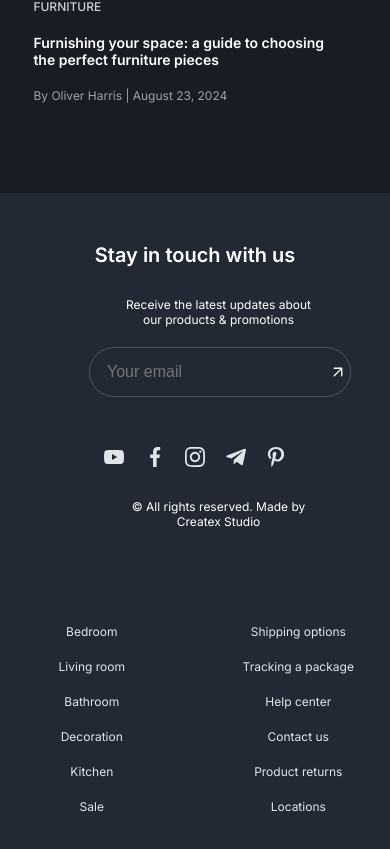
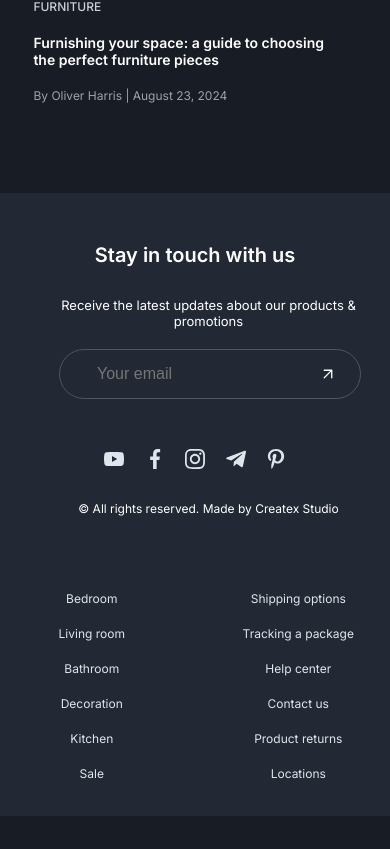
Before and after one commit to kamalijenifer05/cartzilla-kamali, a plain HTML site: page index.html in a window 390 px wide. Shown: the part 7649-8498 px from the top of the page. After the commit the page ends 8465 px from the top, so only its background shows below. Drawn offline with nearby package versions, Linux system fonts and the light colour scheme.

Commit message:
Update style.css

```diff
--- a/css/style.css
+++ b/css/style.css
@@ -2741,25 +2741,23 @@ body,html {
         width: 65vw;
         padding: 20px 0px 0px 0px;
     }
-
     #container8 .con8 .page8-middle .page8-p {
-        font-size: 12px;
-        width: 200px;
-        padding: 20px;
-        margin-left: 40px;
+        font-size: 13px;
+        width: 300px;
+        padding: 20px 0px 20px 0px;
+        margin-left: 0px;
     }
 
     #container8 .con8 .page8-middle .page8-bottom-p {
         font-weight: 400;
-        padding-top: 20px;
-        width: 200px;
-        padding-left: 60px;
+        width: 300px;
+        padding: 20px 0px 20px 0px;
     }
 
     #container8 .con8 .page8-middle .input {
-        margin-left: 30px;
-    }
-
+        margin-left: 0px;
+        width: 300px;
+    }
     #container4 .page4 {
         gap: 5px;
         padding: 10px 30px 0px 50px;
```
